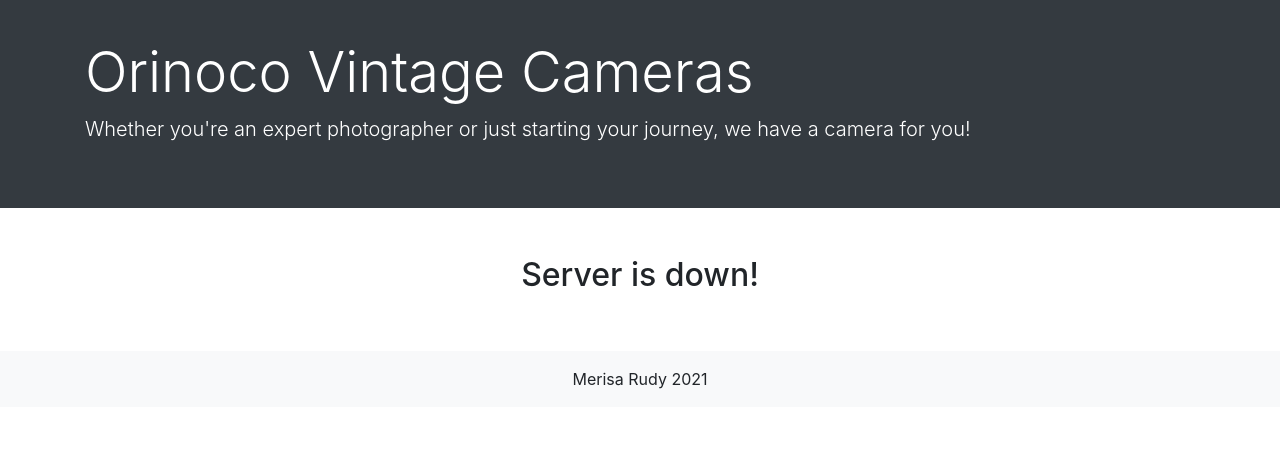
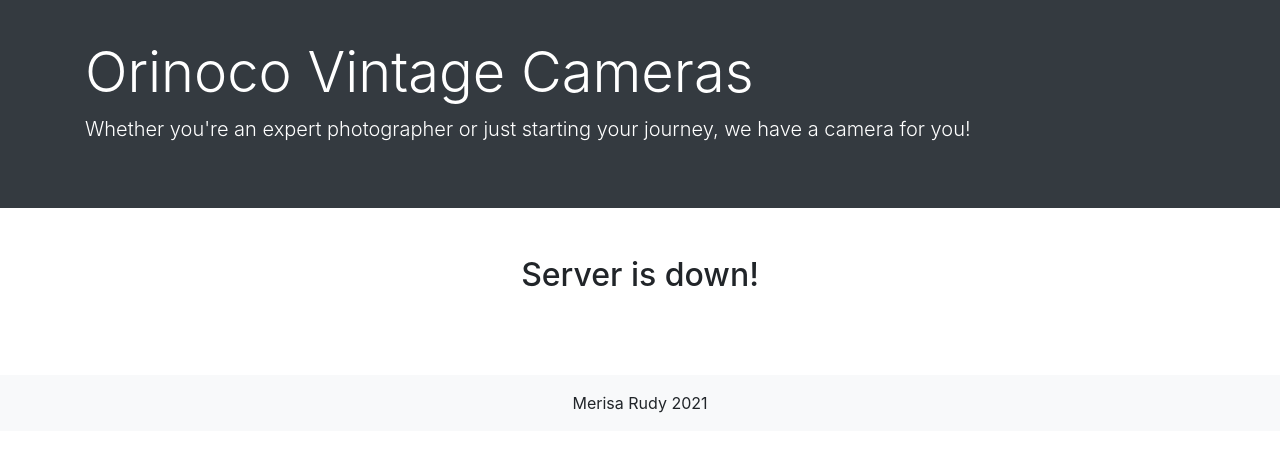
Before and after one commit to RisaRu17/Orinoco, a website: page index.html in a window 1280 px wide. Shown: the part 85-536 px from the top of the page. Drawn offline with nearby package versions, Linux system fonts and the light colour scheme; no server answers.

Commit message:
adjusted footers

```diff
--- a/index.html
+++ b/index.html
@@ -48,7 +48,7 @@
     </main>
   </div>
   </div>
-  <div class="container-fluid footer">
+  <div class="container-fluid footer mt-4">
     <footer class="row bg-light">
       <div class="col">
         <p class="text-center pt-3">Merisa Rudy 2021</p>
```
Also changed, not shown: cart.html (+1 -1 lines), order-confirmation-page.html (+1 -1 lines), single-product.html (+1 -1 lines).
